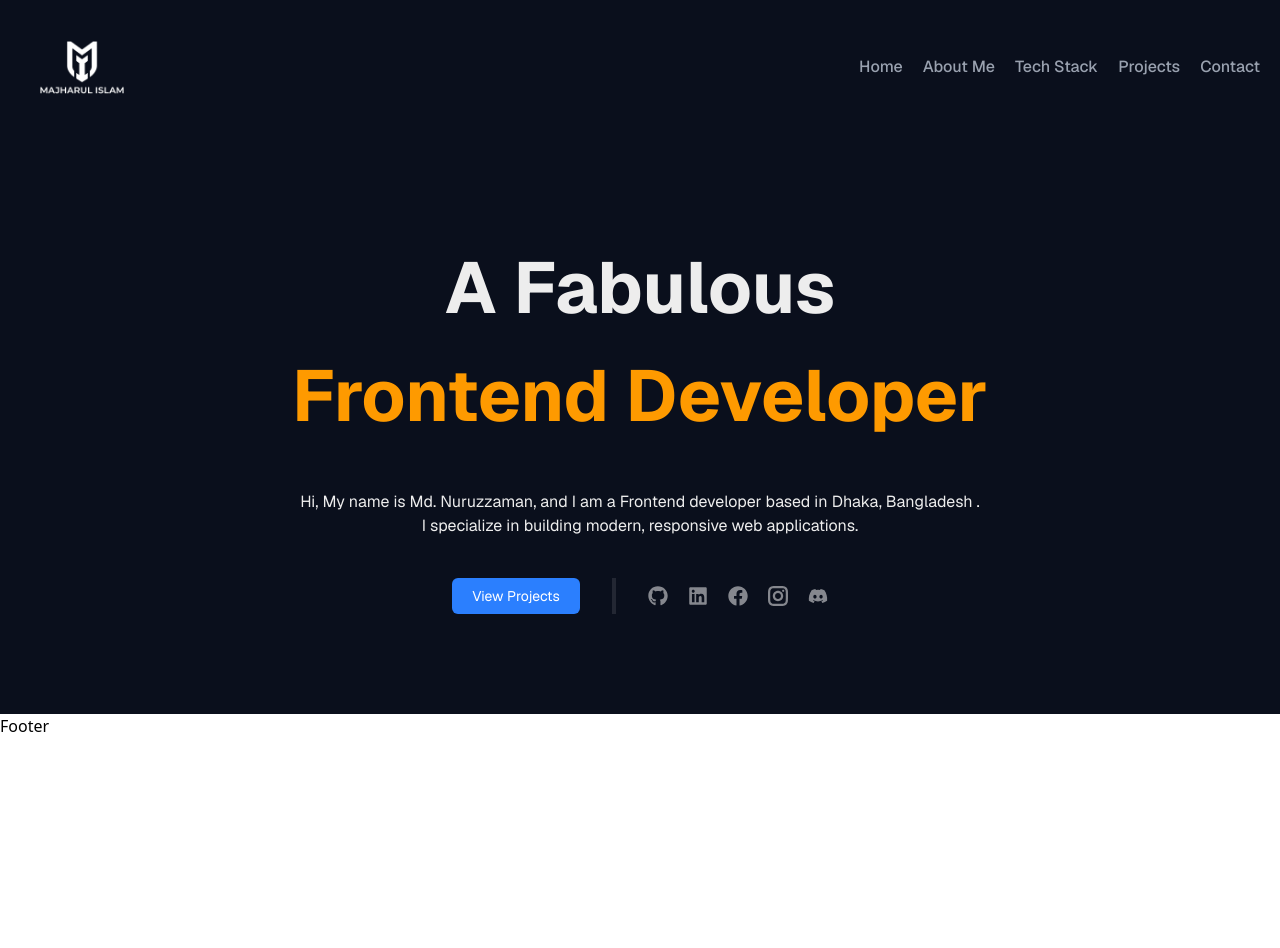
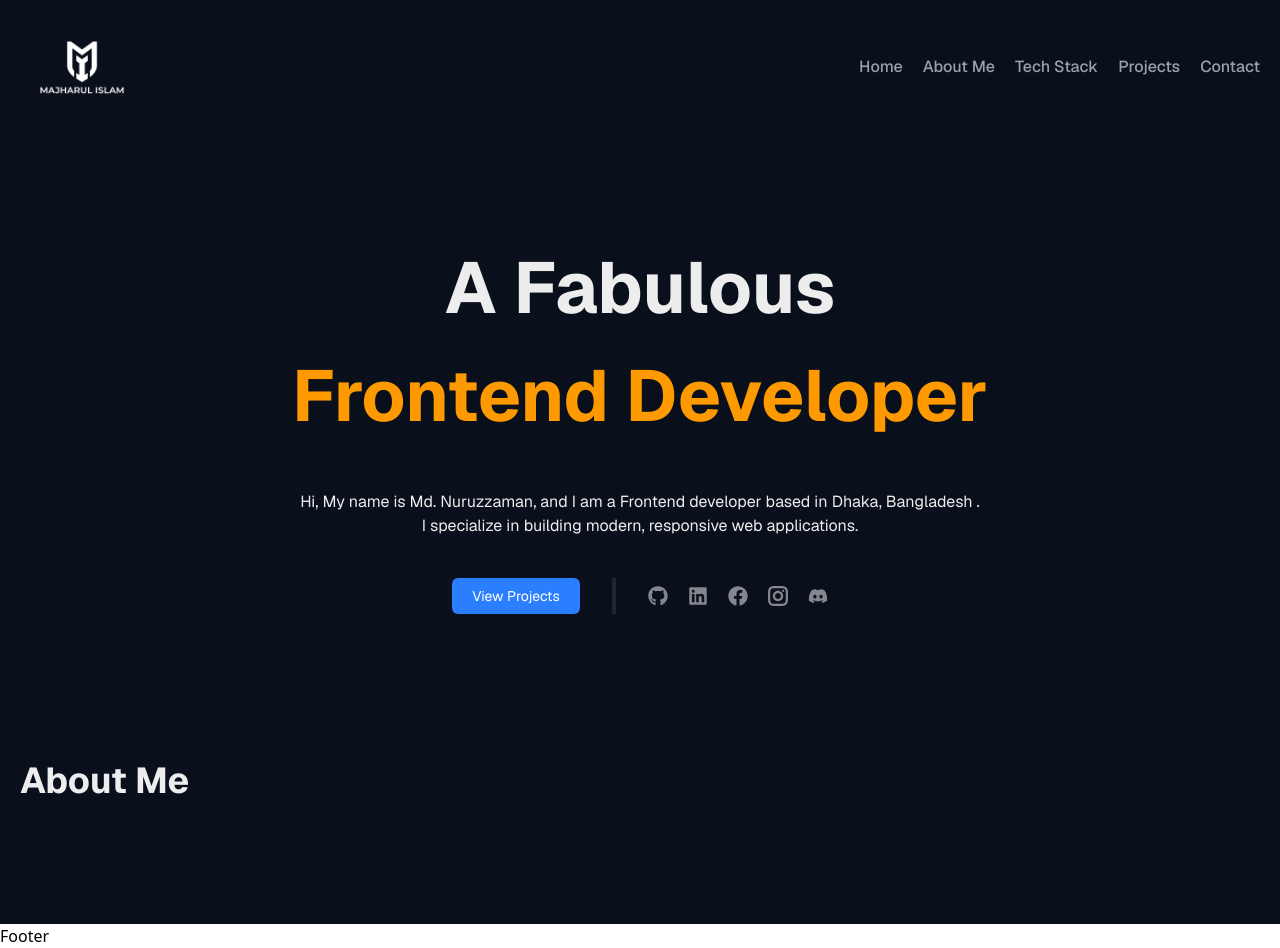
Before and after one commit to Sijan666/personalPortfolio, a React (Vite) app: page / in a window 1280 px wide. Before the commit the page ends 800 px from the top, so only its background shows below. Built offline with nearby package versions, Linux system fonts and the light colour scheme.

Commit message:
working on about section

```diff
--- /dev/null
+++ b/src/components/layouts/About.jsx
@@ -0,0 +1,27 @@
+import React from 'react'
+import Container from '../Container'
+
+const About = () => {
+    return (
+        <section id='about'>
+            <div className="py-10 bg-[#0A0F1C] font-geist group:">
+                <Container>
+                    <div className="heading">
+                        <h3 className='text-[36px] font-bold text-[#EDEDED] beforeAfter'>About Me</h3>
+                    </div>
+                    <div className="mt-[72px]">
+                        <div className="flex justify-between">
+                            <div className="left lg:w-[816px]">
+                                <div className="bio flex gap-x-5">
+                                    <div className=""></div>
+                                </div>
+                            </div>
+                        </div>
+                    </div>
+                </Container>
+            </div>
+        </section>
+    )
+}
+
+export default About
--- a/src/components/pages/Home.jsx
+++ b/src/components/pages/Home.jsx
@@ -1,4 +1,5 @@
 
+import About from "../layouts/About"
 import Banner from "../layouts/Banner"
 
 
@@ -6,6 +7,7 @@ const Home = () => {
     return (
         <>
         <Banner/>
+        <About/>
         </>
     )
 }
--- a/src/index.css
+++ b/src/index.css
@@ -5,3 +5,7 @@
     --font-geist: "Geist", sans-serif;
     /* --shadow-newMade: 0 28px 30px rgba(99, 122, 166, 0.05); */
 }
+
+.beforeAfter{
+    @apply relative pb-1 duration-300 after:content-[""] after:absolute after:left-0 after:bottom-0 after:w-[75%] after:h-1 after:bg-[#2B7FFE] after:scale-x-0 hover:after:scale-x-100 after:origin-left after:transition-transform after:duration-300 inline-block
+}
```
